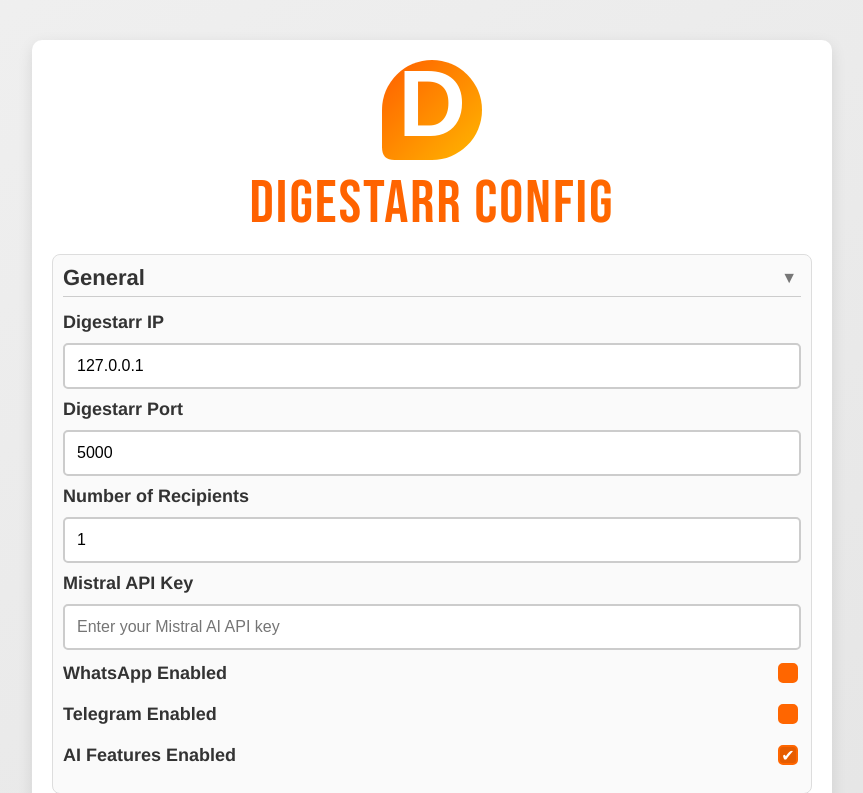
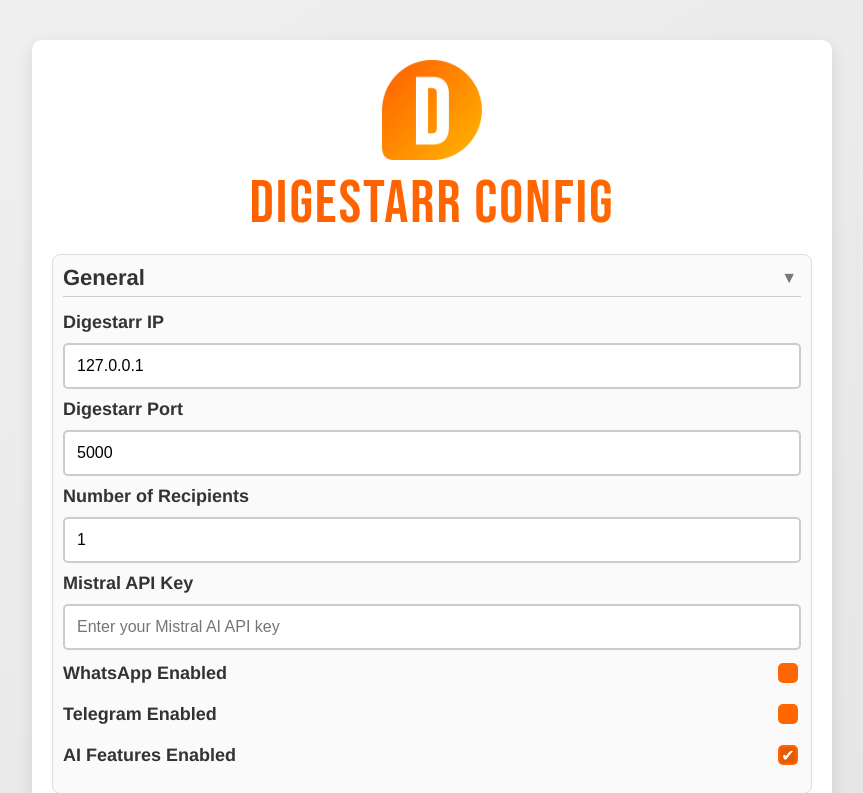
Before and after one commit to Ph-ill/Digestarr, a Flask app: page / in a window 1280 px wide. Shown: the top 793 px of the page, without its empty margins (208-1071 px from the left). Run offline with Flask 3, Linux system fonts and the light colour scheme.

Commit message:
Fixed old svg icon being used

```diff
--- a/templates/index.html
+++ b/templates/index.html
@@ -5,14 +5,14 @@
   <meta name="viewport" content="width=device-width, initial-scale=1.0">
   <title>Digestarr Config</title>
   <!-- Favicon -->
-  <link rel="icon" type="image/svg+xml" href="{{ url_for('static', filename='images/icon.svg') }}">
+  <link rel="icon" type="image/svg+xml" href="{{ url_for('static', filename='images/icon.png') }}">
   <!-- Using locally hosted CSS and fonts for offline compatibility -->
   <link rel="stylesheet" href="{{ url_for('static', filename='css/style.css') }}">
 </head>
 <body>
   <div class="form-container">
     <div class="icon-header">
-      <img src="{{ url_for('static', filename='images/icon.svg') }}" alt="Digestarr Icon">
+      <img src="{{ url_for('static', filename='images/icon.png') }}" alt="Digestarr Icon">
     </div>
     <h1 class="header-text">Digestarr Config</h1>
     <form method="POST">
```
